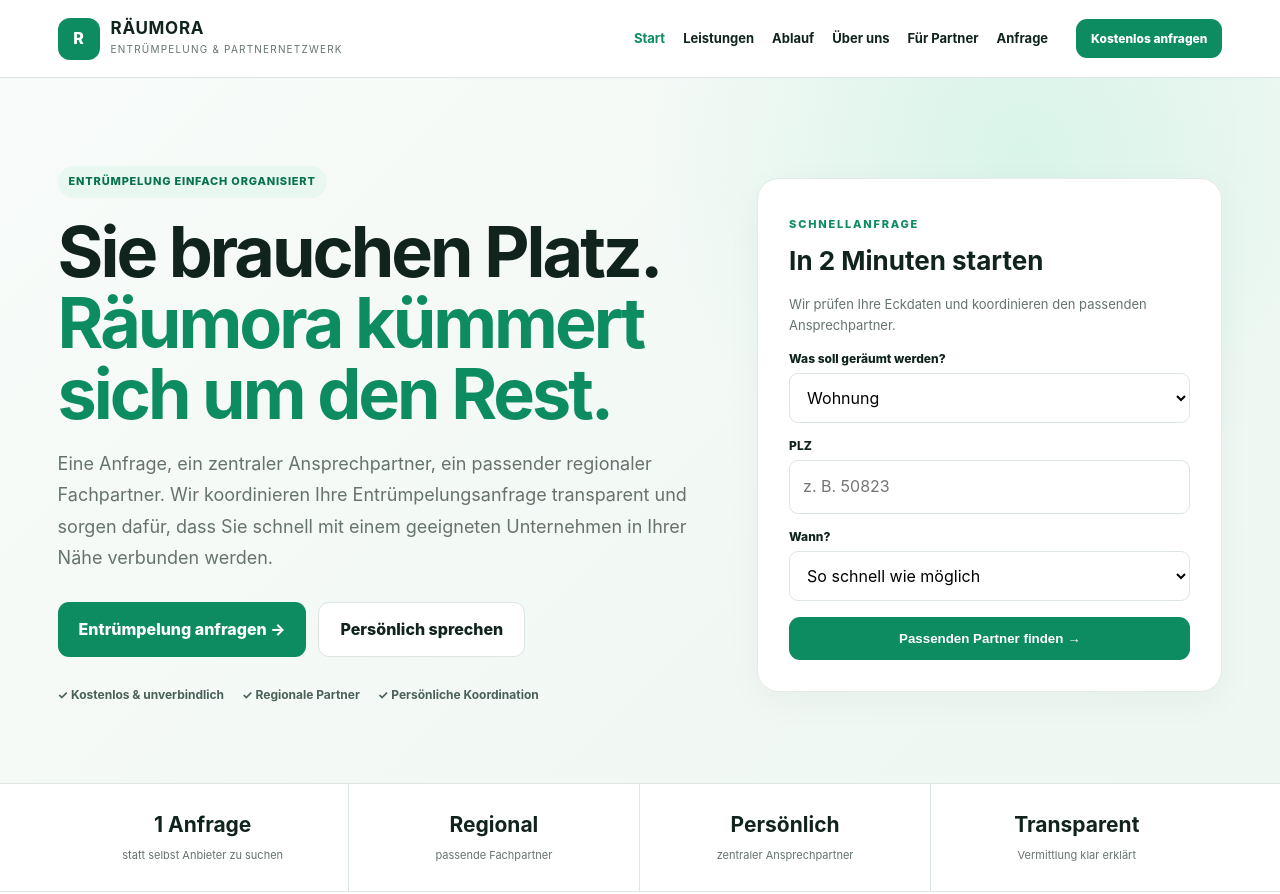
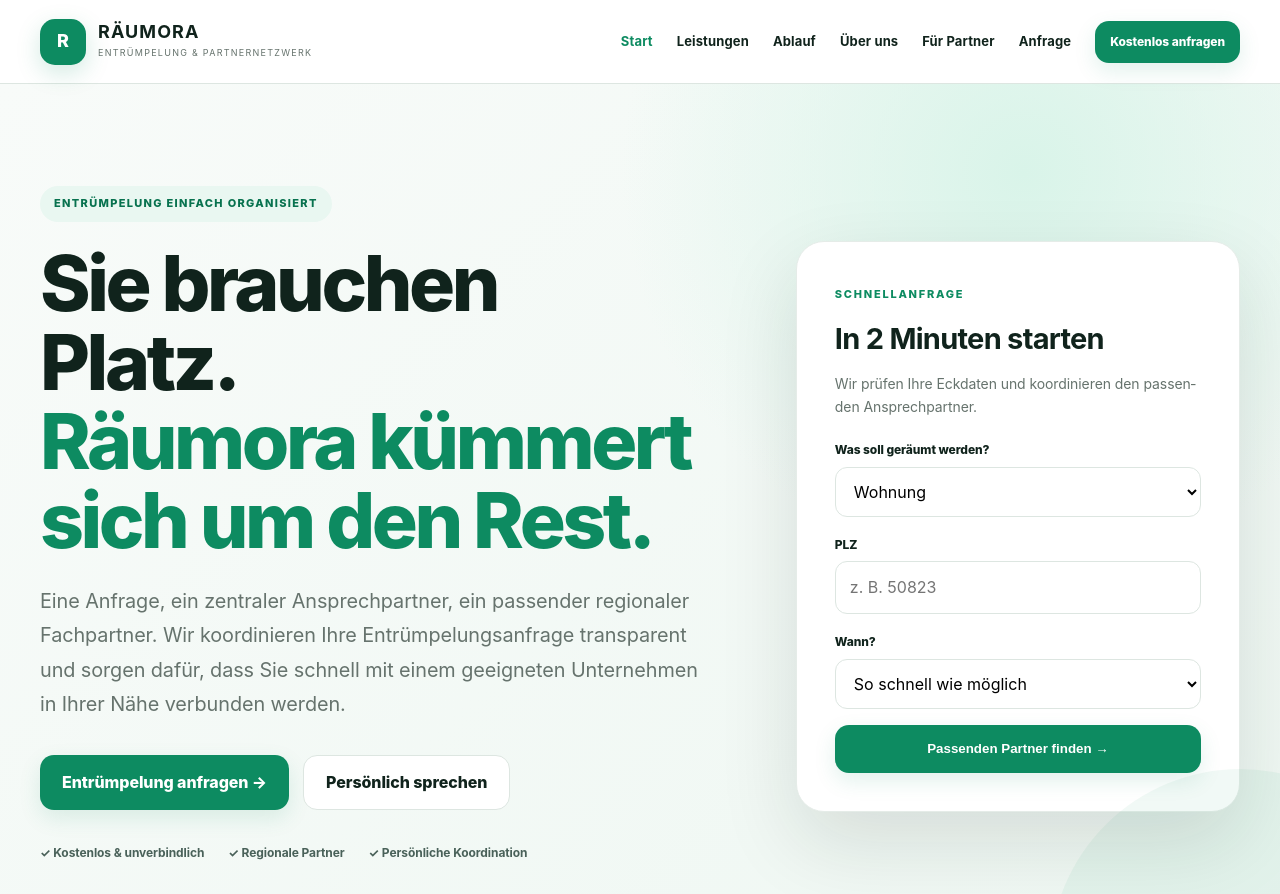
Before and after one commit to skone97/umz-ge, a plain HTML site: page index.html in a window 1280 px wide. Shown: the top 894 px of the page. Drawn offline with Linux system fonts and the light colour scheme.

Commit message:
Project Update

```diff
--- a/css/style.css
+++ b/css/style.css
@@ -17,3 +17,31 @@
 @media(max-width:1050px){.nav{gap:16px}nav{gap:13px}nav a{font-size:12px}.brand{min-width:190px}.brand-copy b{font-size:15px}.brand-copy small{font-size:8.5px}}
 @media(max-width:900px){.brand{min-width:0}.brand-copy b{font-size:16px}.brand-copy small{font-size:8.5px}.nav{justify-content:space-between}.menu{margin-left:auto}nav a{font-size:14px;white-space:normal;width:100%;padding:7px 0}.hero-grid{gap:42px}.hero h1,.page-hero h1{line-height:1.08}.panel{border-radius:18px}}
 @media(max-width:560px){.container{width:min(100% - 32px,1180px)}.header{height:72px}.mark{width:38px;height:38px}.brand-copy b{font-size:15px}.brand-copy small{font-size:7.5px;letter-spacing:.8px}.hero{padding:48px 0 58px}.hero h1,.page-hero h1{font-size:clamp(36px,11vw,48px);letter-spacing:-1.7px}.lead,.page-hero p{font-size:16px}.micro{display:grid;gap:8px}.trust-grid div{padding:19px 10px}.trust b{font-size:18px}.trust span{font-size:10px}.head h2,.split h2{letter-spacing:-1px}.quote{padding:25px}.quote strong{font-size:22px}.cta h2{font-size:30px}.legal h2{font-size:25px}.legal h3{margin-top:28px}.bottom div{flex-wrap:wrap}}
+
+
+/* V4 — stronger visual system + spacing */
+:root{--max:1200px;--space:clamp(72px,8vw,118px);--radius-lg:28px;--radius-md:20px}
+body{font-size:16px;letter-spacing:-.005em}
+.container{width:min(var(--max),calc(100% - 48px))}
+.header{height:84px}.nav{gap:24px}.brand{gap:12px}.mark{width:46px;height:46px;border-radius:15px;font-size:18px;box-shadow:0 8px 24px rgba(13,139,97,.18)}
+.brand-copy b{font-size:18px;letter-spacing:.06em}.brand-copy small{font-size:9px;letter-spacing:.14em;margin-top:5px}
+nav{gap:24px}nav a{font-size:13px;letter-spacing:.01em}
+.btn{min-height:48px;padding:14px 22px;border-radius:14px;box-shadow:0 8px 22px rgba(13,139,97,.12)}.btn.ghost{box-shadow:none}.btn.small{min-height:42px}
+.hero{padding:clamp(72px,8vw,120px) 0 clamp(76px,8vw,112px);position:relative;overflow:hidden}
+.hero:after{content:"";position:absolute;width:380px;height:380px;border-radius:50%;right:-150px;bottom:-180px;background:rgba(13,139,97,.055);pointer-events:none}
+.hero-grid{grid-template-columns:minmax(0,1.08fr) minmax(340px,.72fr);gap:clamp(48px,7vw,96px)}
+.kicker{padding:9px 14px;letter-spacing:.12em}
+.hero h1,.page-hero h1{font-weight:800;letter-spacing:-.045em;text-wrap:balance;margin:22px 0 24px}.hero h1{font-size:clamp(48px,6vw,78px);line-height:1.03}.lead{font-size:clamp(17px,1.55vw,20px);line-height:1.72;max-width:720px}
+.actions{gap:14px;margin:34px 0 28px}.micro{gap:12px 24px}.micro span{display:inline-flex;align-items:center;min-height:28px}
+.panel{border-radius:var(--radius-lg);padding:38px;box-shadow:0 30px 80px rgba(16,35,28,.12)}.panel h2{font-size:29px;letter-spacing:-.025em;margin:10px 0 10px}.panel p{font-size:14px;line-height:1.65;margin:0 0 22px}.form label{margin:18px 0 7px}.form input,.form select,.form textarea{min-height:49px;border-radius:12px;padding:13px 14px}
+.trust{background:#fff}.trust-grid div{padding:30px 18px}.trust b{font-size:23px;letter-spacing:-.02em;margin-bottom:3px}.trust span{font-size:12px;line-height:1.45;display:block}
+.section{padding:var(--space) 0}.head{max-width:760px;margin-bottom:52px}.eyebrow{letter-spacing:.16em}.head h2,.split h2{font-size:clamp(36px,4.2vw,54px);letter-spacing:-.04em;line-height:1.08;margin:12px 0 18px;text-wrap:balance}.head p,.split p{font-size:16px;line-height:1.78}
+.cards{gap:24px}.card{border-radius:var(--radius-md);padding:34px;min-height:260px;display:flex;flex-direction:column;align-items:flex-start}.card .ico{width:48px;height:48px;border-radius:14px;margin-bottom:24px}.card h3{font-size:20px;letter-spacing:-.02em;margin-bottom:12px}.card p{font-size:14px;line-height:1.72;margin:0 0 20px}.card a{margin-top:auto}
+.steps{gap:38px}.step{padding-right:12px}.step .num{display:block;margin-bottom:18px;letter-spacing:.06em}.step h3{font-size:19px;line-height:1.3;margin:0 0 10px}.step p{line-height:1.65;margin:0}
+.split{gap:clamp(54px,8vw,105px)}.feature-list{gap:15px;margin-top:30px}.feature-list div{line-height:1.5}.quote{padding:44px;border-radius:var(--radius-lg);box-shadow:0 22px 60px rgba(13,139,97,.09)}.quote strong{font-size:clamp(23px,2.3vw,31px);line-height:1.35;letter-spacing:-.025em;margin-bottom:18px}.quote p{font-size:14px;line-height:1.75;margin-bottom:26px}
+.cta{padding:78px 0}.cta-row{gap:48px}.cta h2{font-size:clamp(32px,4vw,46px);letter-spacing:-.035em}.cta p{font-size:16px;line-height:1.65}
+.page-hero{padding:90px 0}.page-hero h1{line-height:1.06;margin-bottom:22px}.page-hero p{line-height:1.75}
+footer{padding-top:76px}.foot{gap:56px}.foot h4{font-size:13px;letter-spacing:.06em;text-transform:uppercase;margin-bottom:18px}.foot p,.foot a{font-size:13px;line-height:1.7}.foot a{margin:9px 0}.bottom{margin-top:54px;padding:22px 0}
+.legal{padding:8px 0 16px}.legal h2{letter-spacing:-.025em}.legal h3{line-height:1.35}.legal p,.legal li{font-size:15px;line-height:1.8}
+@media(max-width:1000px){.hero-grid{grid-template-columns:1fr;gap:48px}.panel{max-width:680px}.cards{grid-template-columns:1fr 1fr}.steps{grid-template-columns:1fr 1fr}.header{height:76px}}
+@media(max-width:680px){.container{width:calc(100% - 36px)}.brand-copy small{display:none}.hero{padding:58px 0 70px}.hero h1{font-size:clamp(42px,12vw,58px);line-height:1.04}.hero h1 br{display:none}.lead{font-size:17px;line-height:1.68}.panel{padding:26px;border-radius:22px}.cards,.steps{grid-template-columns:1fr}.card{min-height:0;padding:28px}.trust-grid{grid-template-columns:1fr 1fr}.trust-grid div{padding:22px 10px}.split{gap:42px}.quote{padding:30px}.cta{padding:58px 0}.foot{gap:34px}.section{padding:74px 0}}
```
